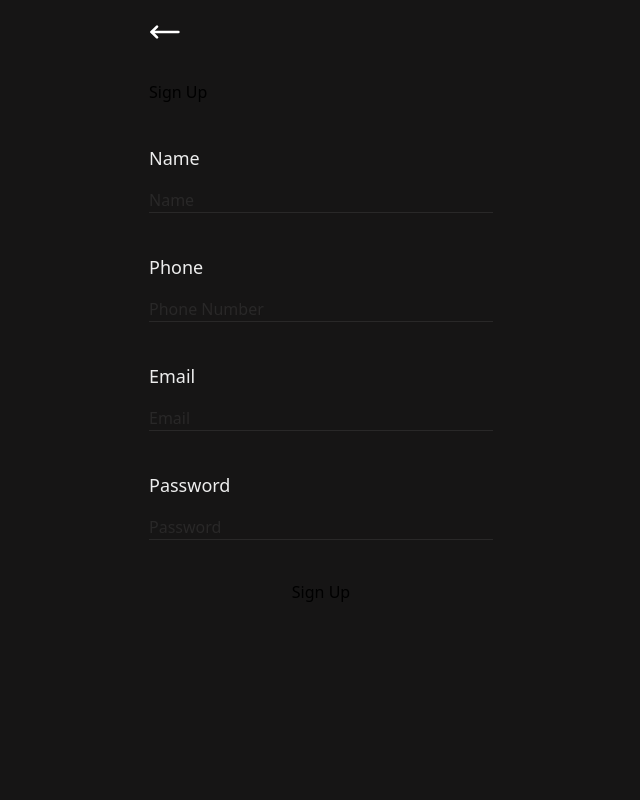
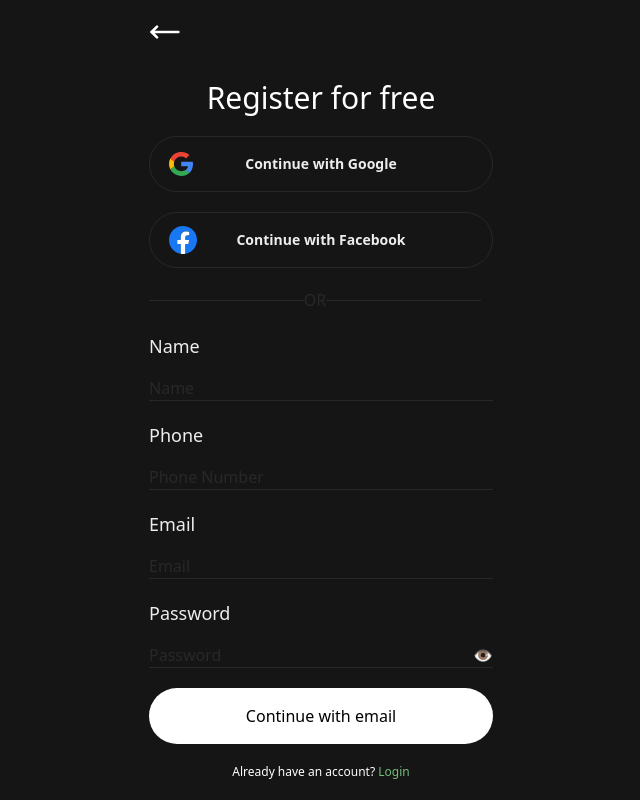
Before and after one commit to suhebism/Quiz-App, a Next.js app: page /signup in a window 1280 px wide. Shown: the whole page, without its empty margins (319-959 px from the left). Built offline with nearby package versions, Linux system fonts and the light colour scheme; no server answers.

Commit message:
signup page done

```diff
--- a/app/login/page.jsx
+++ b/app/login/page.jsx
@@ -13,7 +13,7 @@ export default function Login() {
   const [loading, setLoading] = useState(true);
   const router = useRouter();
   const { user } = useAuth();
-
+  const [showPassword, setShowPassword] = useState(false);
   useEffect(() => {
     if (user) {
       router.push('/');
@@ -85,14 +85,18 @@ export default function Login() {
         </div>
         <div className='flex flex-col gap-4'>
           <label className='text-[#EDEDED] text-lg'>Password</label>
+          <div className="relative w-full flex">
+
           <input
-            className='bg-transparent border-b-[1px] border-[#292828] outline-none text-[#EDEDED] placeholder-[#292828]'
-            type="password"
+            className='bg-transparent border-b-[1px] border-[#292828] outline-none text-[#EDEDED] placeholder-[#292828] w-full'
+            type={showPassword ? 'text' : 'password'}
             placeholder="your password"
             value={password}
             onChange={(e) => setPassword(e.target.value)}
             required
           />
+          <p onClick={() => setShowPassword(!showPassword)} className="cursor-pointer absolute right-0 top-0 text-gray-500">{showPassword ? '🙈' : '👁️'}</p>
+          </div>
         </div>
         <p className='text-[#75BC7B] text-xs font-medium'>Forgot password?</p>
       </div>
--- a/app/signup/page.jsx
+++ b/app/signup/page.jsx
@@ -1,21 +1,23 @@
 "use client";
 import { useState, useEffect } from "react";
-import { createUserWithEmailAndPassword } from "firebase/auth";
-import { auth, db } from "@/lib/firebase";
+import { createUserWithEmailAndPassword ,signInWithPopup} from "firebase/auth";
+import {  auth, googleProvider, db } from "@/lib/firebase";
 import { doc, setDoc } from "firebase/firestore";
 import { useRouter } from "next/navigation";
 import { useAuth } from "@/context/AuthContext"; // Adjust path as needed
 import { MoveLeft } from "lucide-react";
 import useRedirectIfAuthenticated from "@/hooks/useRedirectIfAuthenticated"; // Adjust the path as necessary
 import { motion } from "framer-motion";
+import Link from "next/link";
+import Loading from "@/components/Loading";
 export default function Signup() {
   const [email, setEmail] = useState("");
   const [password, setPassword] = useState("");
   const [name, setName] = useState("");
   const [phoneNumber, setPhoneNumber] = useState("");
   const router = useRouter();
-  const { user } = useAuth(); // Access user from context
-
+  const { user, loading } = useAuth();
+  const [showPassword, setShowPassword] = useState(false);
   // useEffect(() => {
   //   if (user) {
   //     console.log('User is already logged in, redirecting to home.');
@@ -52,13 +54,35 @@ export default function Signup() {
   const handleClick = () => {
     router.push("/welcome");
   };
+
+  useEffect(() => {
+    if (!loading && user) {
+      router.push('/'); // Redirect to home if user is authenticated
+    }
+  }, [user, loading, router]);
+
+  // Render a loading spinner if loading
+  if (loading) {
+    return <Loading />; // Assuming you have a Loading component for the spinner
+  }
+
+  const handleGoogleSignIn = async () => {
+    try {
+      await signInWithPopup(auth, googleProvider);
+      alert('Logged in with Google successfully!');
+      router.push('/');
+    } catch (error) {
+      console.error('Error with Google sign-in:', error);
+      alert('Error with Google sign-in: ' + error.message);
+    }
+  };
   return (
     <motion.div
       initial={{ opacity: 0 }}
       animate={{ opacity: 1 }}
       exit={{ opacity: 0 }}
       transition={{ ease: "easeInOut", duration: 0.5 }}
-      className="relative w-full max-w-sm mx-auto mt-20 px-5 flex flex-col gap-10"
+      className="relative w-full max-w-sm mx-auto mt-20 px-5 flex flex-col gap-5"
     >
       <MoveLeft
         color="white"
@@ -66,7 +90,23 @@ export default function Signup() {
         className="cursor-pointer absolute -top-16"
         onClick={handleClick}
       />
-      <h2>Sign Up</h2>
+      <h2 className="font-medium text-3xl text-white text-center">Register for free</h2>
+
+      <button className='px-8 h-14 bg-transparent border-[#292828] border-[1px] rounded-full text-center flex items-center justify-center gap-2'
+      onClick={handleGoogleSignIn}>
+        <img src="/icons/google.svg" className='w-6 left-10 absolute' alt="" />
+        <h1 className='text-sm font-semibold text-center text-[#EDEDED]'>Continue with Google</h1>
+      </button>
+      <button className='px-8 h-14 bg-transparent border-[#292828] border-[1px] rounded-full text-center flex items-center justify-center gap-2'
+      onClick={handleGoogleSignIn}>
+        <img src="/icons/facebook.svg" alt="Facebook" className='w-7 left-10 absolute'  />
+        <h1 className='text-sm font-semibold text-center text-[#EDEDED]'>Continue with Facebook</h1>
+      </button>
+      <div className='w-full flex items-center'>
+        <div className='bg-[#292828] w-[45%] h-[1px]'></div>
+        <div className='text-[#292828]'>OR</div>
+        <div className='bg-[#292828] w-[45%] h-[1px]'></div>
+      </div>
       <div className="flex flex-col gap-4">
         <label className="text-[#EDEDED] text-lg">Name</label>
         <input
@@ -96,15 +136,19 @@ export default function Signup() {
       </div>
       <div className="flex flex-col gap-4">
         <label className="text-[#EDEDED] text-lg">Password</label>
-        <input
-          className="bg-transparent border-b-[1px] border-[#292828] outline-none text-[#EDEDED] placeholder-[#292828]"
-          type="password"
-          placeholder="Password"
-          value={password}
-          onChange={(e) => setPassword(e.target.value)}
-        />
+        <div className="relative w-full flex">
+          <input
+            className="bg-transparent border-b-[1px] border-[#292828] outline-none text-[#EDEDED] placeholder-[#292828] w-full"
+            type={showPassword ? 'text' : 'password'}
+            placeholder="Password"
+            value={password}
+            onChange={(e) => setPassword(e.target.value)}
+          />
+          <p onClick={() => setShowPassword(!showPassword)} className="cursor-pointer absolute right-0 top-0 text-gray-500">{showPassword ? '🙈' : '👁️'}</p>
+        </div>
       </div>
-      <button onClick={handleSignup}>Sign Up</button>
+      <button className="px-8 h-14 bg-white rounded-full text-black font-medium text-center flex items-center justify-center" onClick={handleSignup}>Continue with email</button>
+      <p className="text-white text-xs font-medium text-center">Already have an account? <Link href='/login' className="text-[#75BC7B]">Login</Link></p>
     </motion.div>
   );
 }
```
Also changed, not shown: 1 other file (tests, documents, lock files or other folders).
